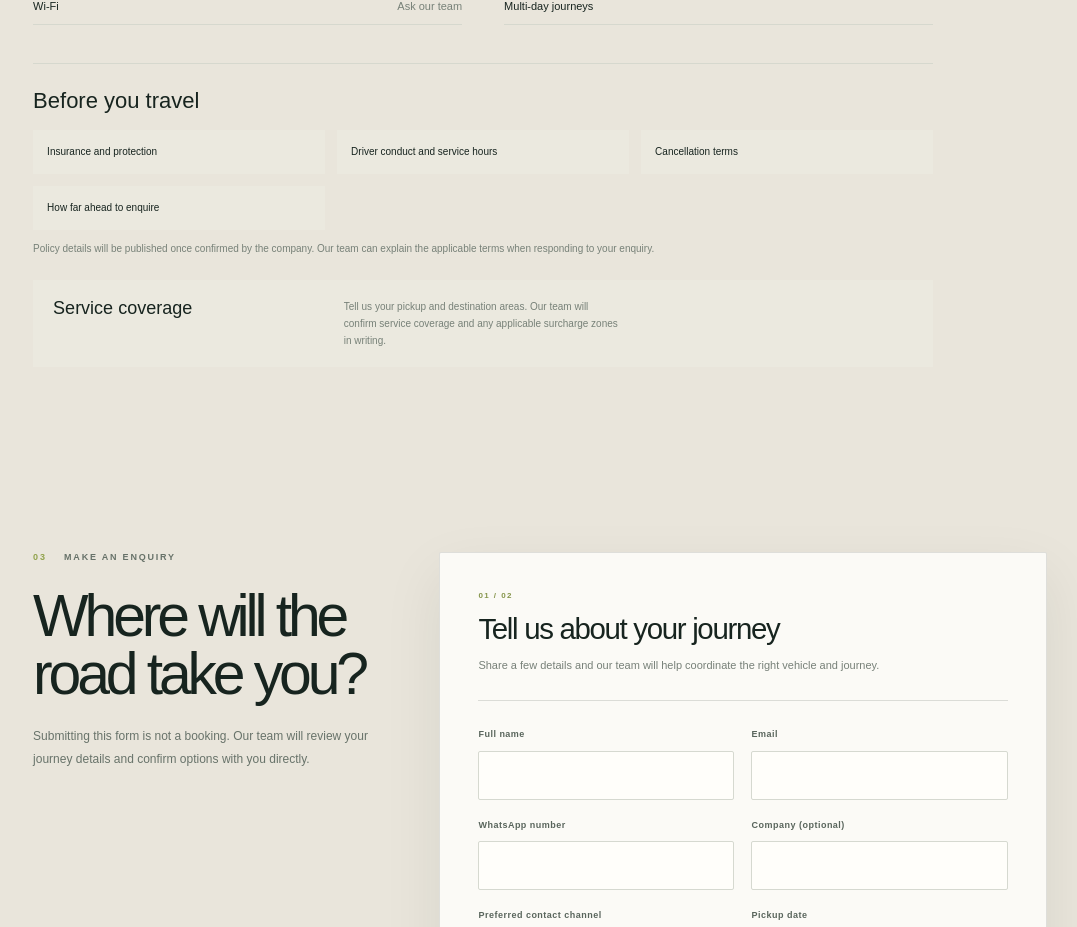
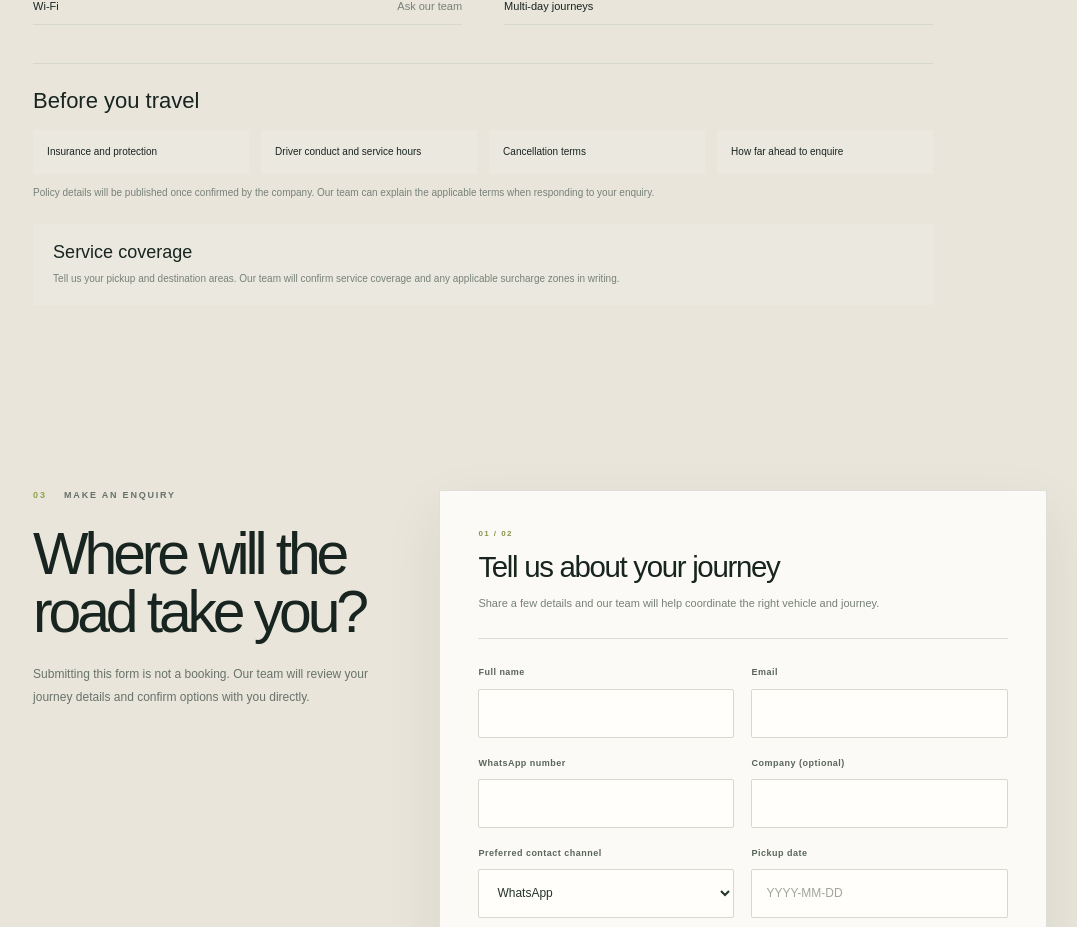
Before and after one commit to Shawon986/Vehicle_renting_Indonesia, a Next.js app: page /en/services/vehicle-rental in a window 1280 px wide. Shown: the part 3815-4742 px from the top of the page, without its empty margins (100-1177 px from the left). Built offline with nearby package versions, Linux system fonts and the light colour scheme; no server answers.

Commit message:
Balance four vehicle policy guidance items

```diff
--- a/app/globals.css
+++ b/app/globals.css
@@ -580,7 +580,7 @@ button,a{-webkit-tap-highlight-color:transparent}
 .vehicle-detail-lower li{display:flex;justify-content:space-between;gap:16px;padding:12px 0;border-bottom:1px solid #d6d8ce;font-size:11px}
 .vehicle-detail-lower li span{color:#778178;text-align:right}
 .vehicle-guidance{max-width:900px;padding:24px 0 0;border-top:1px solid #d6d8ce}
-.vehicle-guidance>div{display:grid;grid-template-columns:repeat(3,1fr);gap:12px}
+.vehicle-guidance>div:not(.vehicle-coverage){display:grid;grid-template-columns:repeat(4,minmax(0,1fr));gap:12px}
 .vehicle-guidance>div span{padding:14px;background:#ebe9df;font-size:10px;line-height:1.6}
 .vehicle-guidance p{max-width:760px;color:#778178;font-size:10px;line-height:1.8}
 .vehicle-gallery-trigger{position:absolute;inset:0;width:100%;height:100%;padding:0;border:0;background:#ddd;cursor:zoom-in;text-align:left}
@@ -672,6 +672,6 @@ button,a{-webkit-tap-highlight-color:transparent}
 @media(max-width:680px){.breadcrumbs{padding:13px 7%;font-size:8px}}
 
 .vehicle-table-thumb{display:block;width:76px;height:54px;object-fit:cover;border-radius:2px}
-.vehicle-coverage{max-width:900px;margin-top:22px;padding:18px 20px;background:#ebe9df}
+ .vehicle-guidance>.vehicle-coverage{display:block}.vehicle-coverage{max-width:900px;margin-top:22px;padding:18px 20px;background:#ebe9df}
 .vehicle-coverage h3{margin:0 0 7px;font:500 18px var(--font-display)}
 .vehicle-coverage p{margin:0;color:#778178;font-size:10px;line-height:1.7}
```
